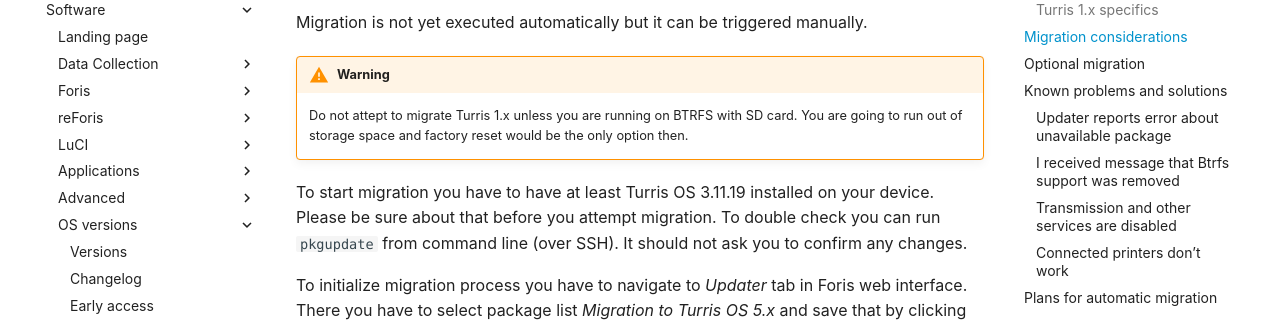
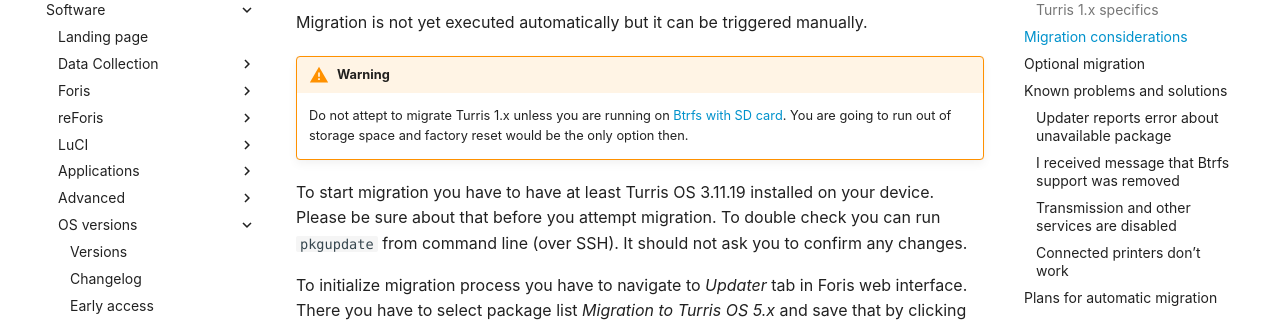
Before and after one commit to turris-cz/user-docs, an MkDocs documentation site: the page built from docs/geek/tos3-migration.md, in a window 1280 px wide and 900 px high, scrolled down 2391 px. Shown: the part 152-474 px from the top of the window. Built offline with MkDocs 1.6.1 and Material for MkDocs 9.7.7, drawn with Linux system fonts in a browser that asks for light colours; part of the change alters nothing that is shown.

```diff
--- a/docs/geek/tos3-migration.md
+++ b/docs/geek/tos3-migration.md
@@ -96,9 +96,9 @@ Considerations for advanced users:
 Migration is not yet executed automatically but it can be triggered manually.
 
 !!! warning
-    Do not attept to migrate Turris 1.x unless you are running on BTRFS with SD
-    card. You are going to run out of storage space and factory reset would be the
-    only option then.
+    Do not attept to migrate Turris 1.x unless you are running on [Btrfs with SD
+    card](../geek/btrfs_turris1x.md). You are going to run out of storage space and
+    factory reset would be the only option then.
 
 To start migration you have to have at least Turris OS 3.11.19 installed on your
 device. Please be sure about that before you attempt migration. To double check
```
